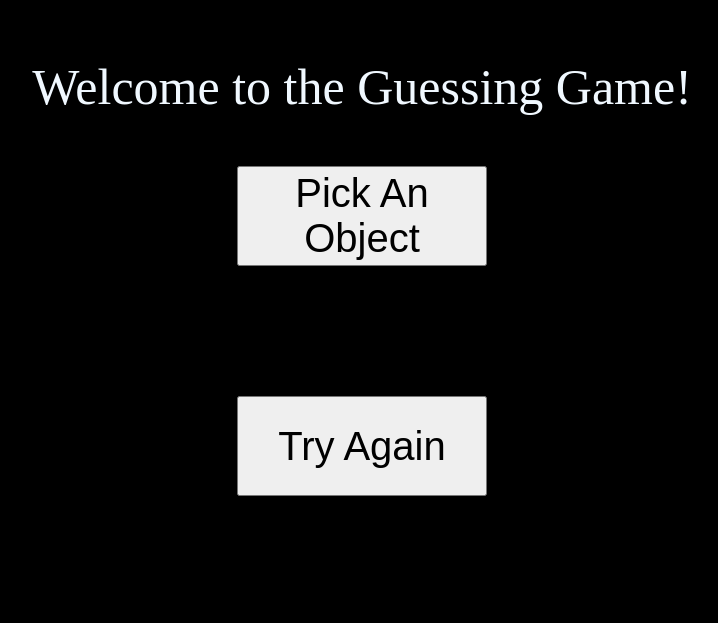
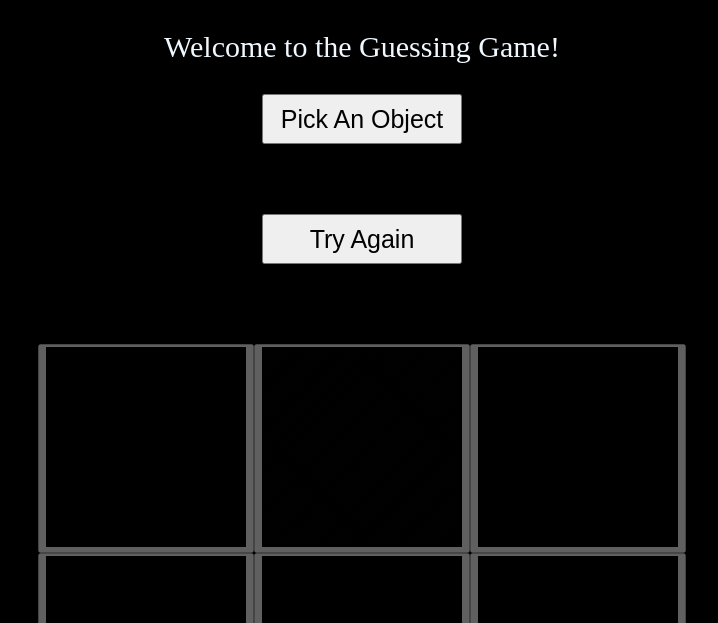
Before and after one commit to AnikaFarhadFarisa/GuessingGame, a plain HTML site: page index.html in a window 1280 px wide. Shown: the top 623 px of the page, without its empty margins (278-996 px from the left). Drawn offline with Linux system fonts and the light colour scheme.

Commit message:
Update style.css

```diff
--- a/style.css
+++ b/style.css
@@ -2,15 +2,15 @@ body {
     background: rgb(0, 0, 0);
 }
 
-.topPart{
-    font-size: 50px;
+.topPart #intro{
+    font-size: 30px;
     display:flex;
     align-items: center;
     justify-content: center;
     color: aliceblue;
 }
 p{
-    font-size: 50px;
+    font-size: 35px;
     display:flex;
     align-items: center;
     justify-content: center;
@@ -23,21 +23,20 @@ p{
 }
 
 .options button{
-    height: 100px;
-    width: 250px;
+    height: 50px;
+    width: 200px;
+    font-size: 25px;
+}
+
+.midPart #result{
+    display: flex;
+    align-items: center;
+    justify-content: center;
+    color: rgb(255, 255, 255);
     font-size: 40px;
 }
 
-.midPart{
-    display: flex;
-    align-items: center;
-    justify-content: center;
-    color: wheat;
-    font-size: 100px;
-}
-
 .tryagain{
-    padding: 30px;
     display: flex;
     align-items: center;
     justify-content: center;
@@ -45,9 +44,9 @@ p{
 
 .tryagain button{
 
-    height: 100px;
-    width: 250px;
-    font-size: 40px;
+    height: 50px;
+    width: 200px;
+    font-size: 25px;
 }
 
 .buttons1{
```
